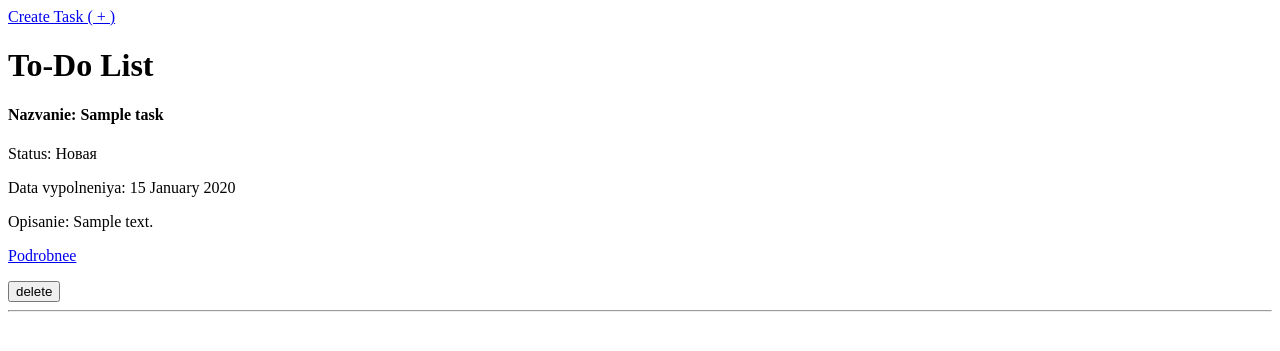
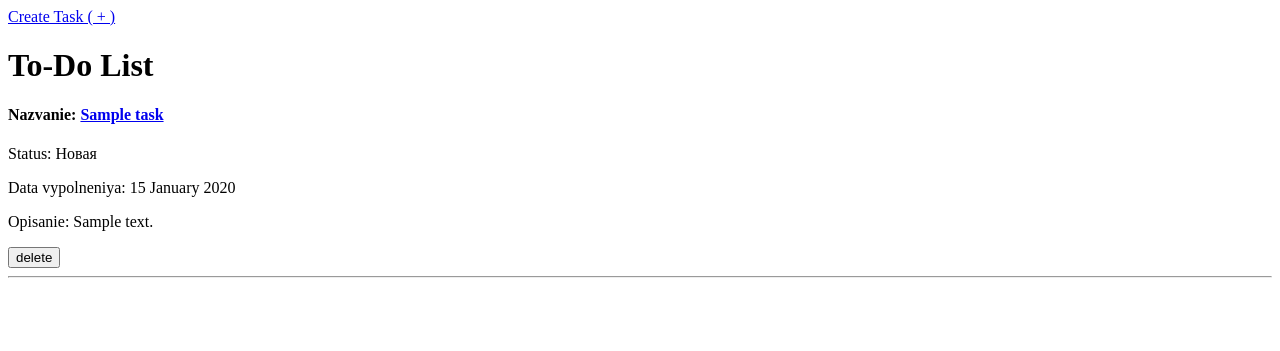
Before and after one commit to MaratCrss/HW45Full, a Django app: page / in a window 1280 px wide. Shown: the top 351 px of the page. Run offline with Django 4.2, Linux system fonts and the light colour scheme; tables that the repository leaves empty hold one stand-in row (values such as "Sample post"); parts of the project's set-up code (start-up, migrations or seed data) failed here and were passed over.

Commit message:
sdelal bonus iz 46 domashnei raboty

```diff
--- a/webapp/templates/index.html
+++ b/webapp/templates/index.html
@@ -12,11 +12,10 @@
     <h1>To-Do List</h1>
 
     {% for task in tacks %}
-        <h4>Nazvanie: {{ task.title }}</h4>
+        <h4>Nazvanie: <a href="/task/{{ task.pk }}/">{{ task.title }}</a></h4>
         <p>Status: {{ task.get_status_display }}</p>
         <p>Data vypolneniya: {{ task.deadline|date:"d F Y"|default:"-" }}</p>
         <p>Opisanie: {{ task.content }}</p>
-        <p><a href="{% url 'task_view' task.pk %}">Podrobnee</a></p>
         <form action="/?id={{ task.id }}" method="POST">
         {% csrf_token %}
             <input type="submit" value="delete">
--- a/webapp/templates/task_view.html
+++ b/webapp/templates/task_view.html
@@ -13,7 +13,7 @@
 <h4>Nazvanie: {{ task.title }}</h4>
 <p>Status: {{ task.get_status_display }}</p>
 <p>Data vypolneniya: {{ task.deadline|default:"-" }}</p>
-<p>Opisanie: {{ task.content }}</p>
+<p style="white-space: pre-wrap">Opisanie: {{ task.content }}</p>
 <hr>
 
 </body>
```
